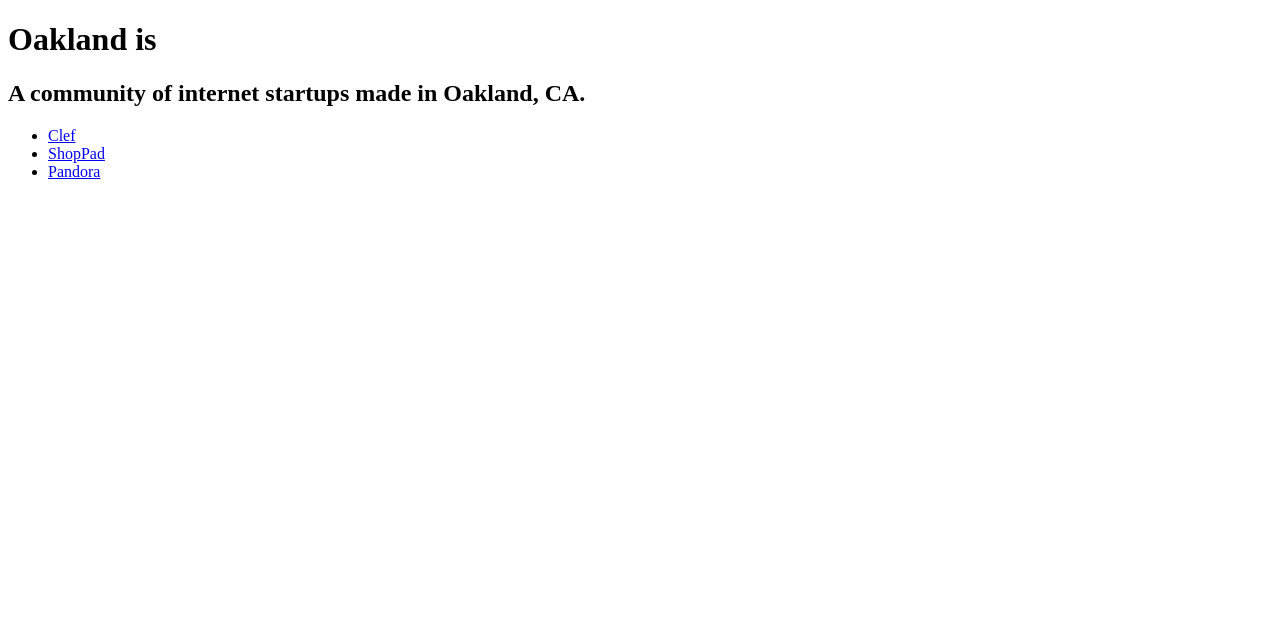
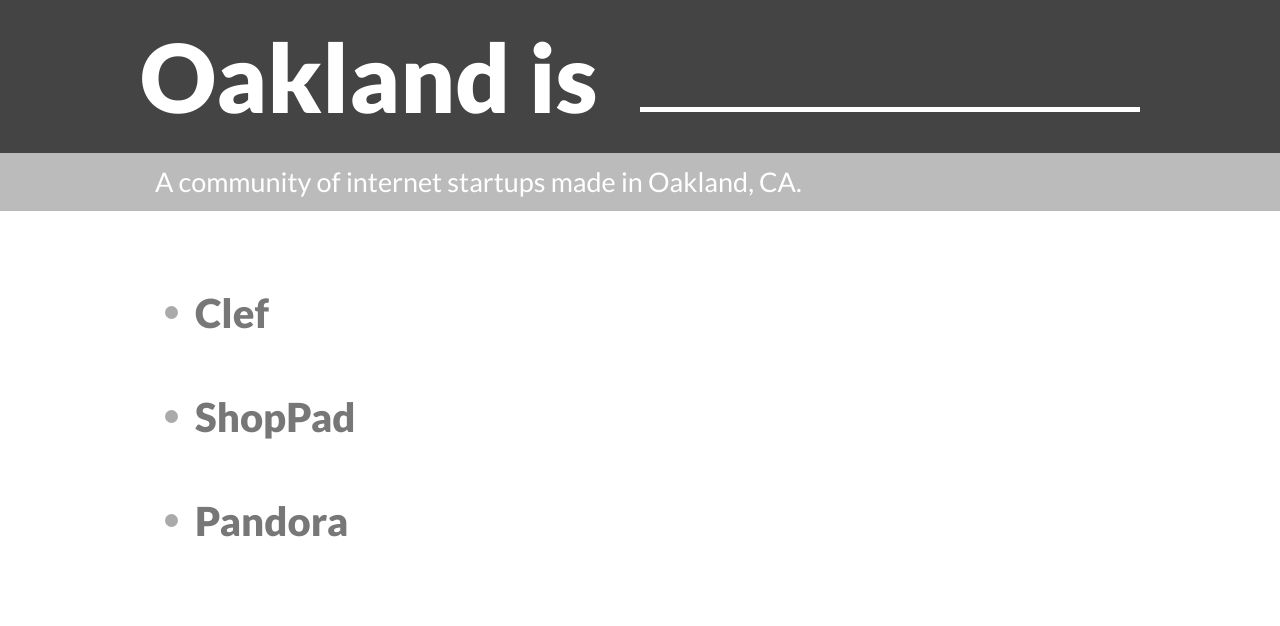
Before and after one commit to oaklandis/oaklandis, a website: page index.html in a window 1280 px wide. Drawn offline with Linux system fonts and the light colour scheme; the site is published under a folder, as on GitHub Pages, so addresses that start at the root find nothing.

Commit message:
fix stylesheet reference

```diff
--- a/index.html
+++ b/index.html
@@ -3,7 +3,7 @@
 <head>
   <title>Oakland.is</title>
   <link href='http://fonts.googleapis.com/css?family=Lato:300,400,900' rel='stylesheet' type='text/css'>
-  <link rel="stylesheet" href="/build/css/style.css">
+  <link rel="stylesheet" href="build/css/style.css">
 </head>
 <body>
   <div class="header">
```
